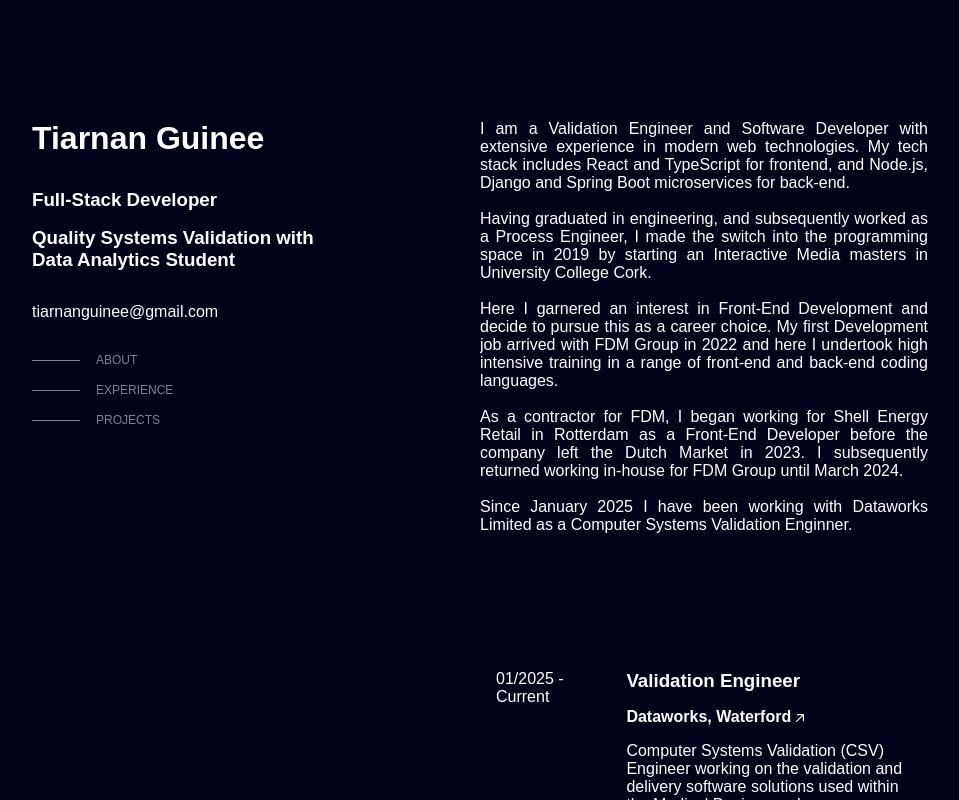
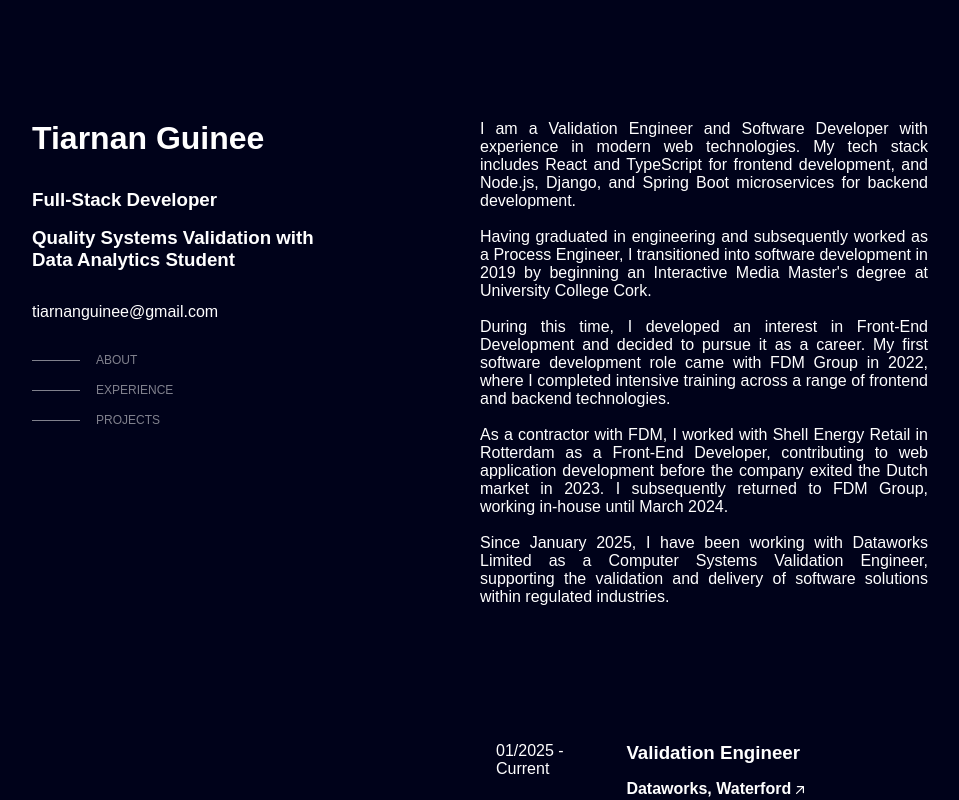
Before and after one commit to tiarnola/tiarnola.github.io, a React (Vite) app: page / in a window 1280 px wide. Shown: the whole page, without its empty margins (160-1119 px from the left). Built offline with nearby package versions, Linux system fonts and the light colour scheme.

Commit message:
information section

```diff
--- a/src/components/Information/Information.tsx
+++ b/src/components/Information/Information.tsx
@@ -19,36 +19,40 @@ const Information = () => {
             <h1 className="main-headings">ABOUT</h1>
             <div>
               <p>
-                I am a Validation Engineer and Software Developer with extensive experience in modern
-                web technologies. My tech stack includes React and TypeScript
-                for frontend, and Node.js, Django and Spring Boot microservices
-                for back-end.
+                I am a Validation Engineer and Software Developer with
+                experience in modern web technologies. My tech stack includes
+                React and TypeScript for frontend development, and Node.js,
+                Django, and Spring Boot microservices for backend development.
               </p>
-              <br></br>
+              <br />
               <p>
-                Having graduated in engineering, and subsequently worked as a
-                Process Engineer, I made the switch into the programming space
-                in 2019 by starting an Interactive Media masters in University
-                College Cork.
+                Having graduated in engineering and subsequently worked as a
+                Process Engineer, I transitioned into software development in
+                2019 by beginning an Interactive Media Master's degree at
+                University College Cork.
               </p>
-              <br></br>
+              <br />
               <p>
-                Here I garnered an interest in Front-End Development and decide
-                to pursue this as a career choice. My first Development job
-                arrived with FDM Group in 2022 and here I undertook high
-                intensive training in a range of front-end and back-end coding
-                languages.
+                During this time, I developed an interest in Front-End
+                Development and decided to pursue it as a career. My first
+                software development role came with FDM Group in 2022, where I
+                completed intensive training across a range of frontend and
+                backend technologies.
               </p>
-              <br></br>
+              <br />
               <p>
-                As a contractor for FDM, I began working for Shell Energy Retail
-                in Rotterdam as a Front-End Developer before the company left
-                the Dutch Market in 2023. I subsequently returned working
-                in-house for FDM Group until March 2024.
+                As a contractor with FDM, I worked with Shell Energy Retail in
+                Rotterdam as a Front-End Developer, contributing to web
+                application development before the company exited the Dutch
+                market in 2023. I subsequently returned to FDM Group, working
+                in-house until March 2024.
               </p>
-              <br></br>
+              <br />
               <p>
-                Since January 2025 I have been working with Dataworks Limited as a Computer Systems Validation Enginner.
+                Since January 2025, I have been working with Dataworks Limited
+                as a Computer Systems Validation Engineer, supporting the
+                validation and delivery of software solutions within regulated
+                industries.
               </p>
             </div>
           </section>
@@ -63,7 +67,7 @@ const Information = () => {
                 "Computer Systems Validation (CSV) Engineer working on the validation and delivery software solutions used within the Medical Devices and Pharmaceutical sectors"
               }
               skills={["CSV", "IQ/OQ/PQ", "Power Platform", "GMP"]}
-              website={"https://www.fdmgroup.com"}
+              website={"https://www.dataworks.ie"}
             />
             <Experience
               date={"10/2023 - 03/2024"}
@@ -119,14 +123,8 @@ const Information = () => {
               description={
                 "Single-page betting application where users can browse markets, get prices and see volumes of trades on each event. The app uses mock data to mimic API integration."
               }
-              skills={[
-                "React",
-                "TypeScript",
-                "API"
-              ]}
-              website={
-                "https://tiarnola.github.io/betting-application/"
-              }
+              skills={["React", "TypeScript", "API"]}
+              website={"https://tiarnola.github.io/betting-application/"}
             ></Projects>
             <Projects
               name={"Full Stack Note project"}
```
